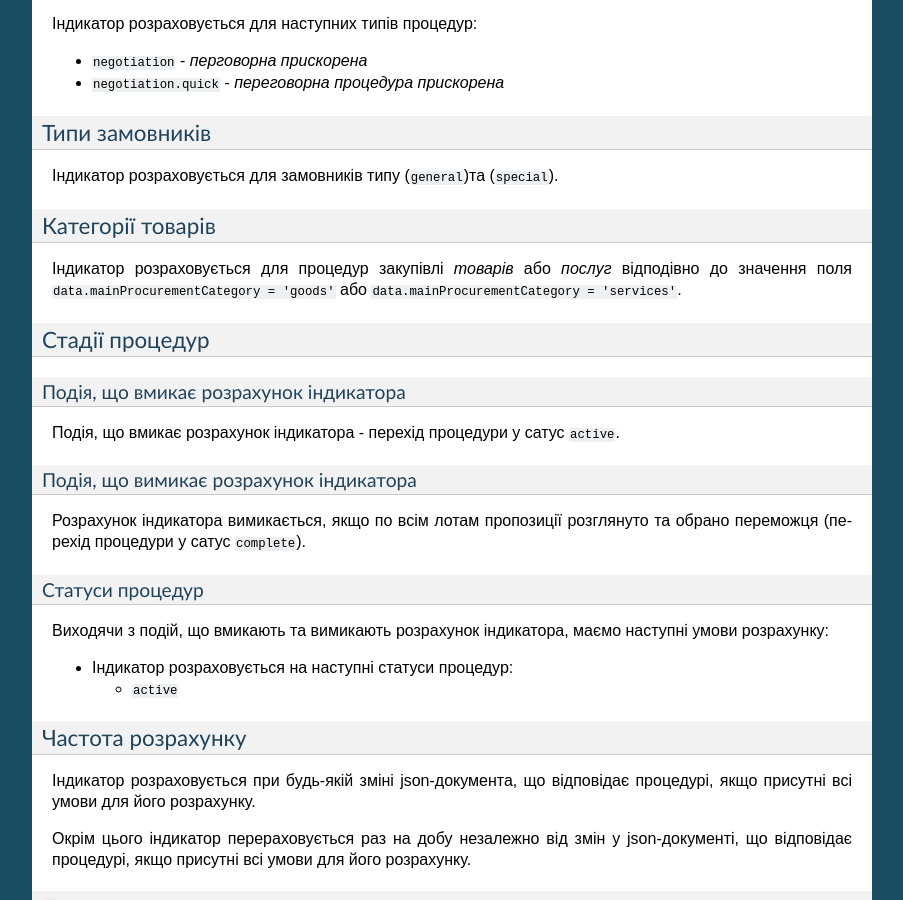
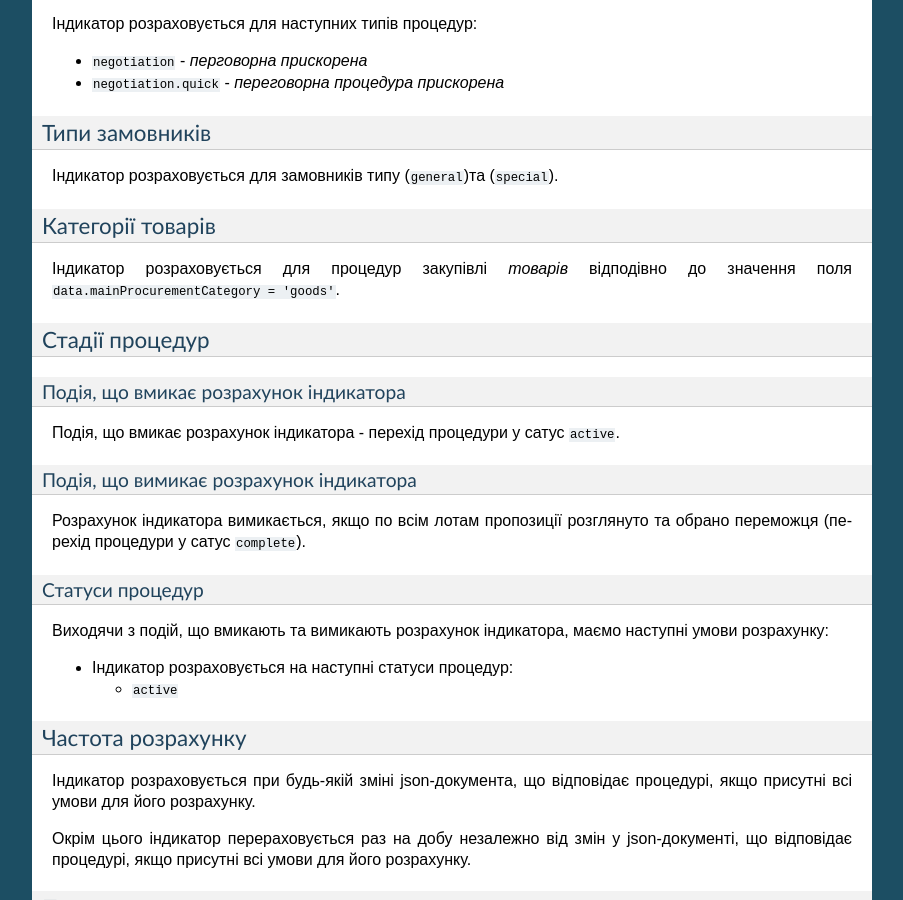
Before and after one commit to dbolshev/indicators-docs, a Sphinx documentation site: the page built from docs/RISK-1-2.rst, in a window 1280 px wide and 900 px high, scrolled down 973 px. Shown: the whole window, without its empty margins (198-1101 px from the left). Built offline with Sphinx 7.4.7, drawn with Linux system fonts in a browser that asks for light colours.

Commit message:
Update RISK-1-2.rst

```diff
--- a/docs/RISK-1-2.rst
+++ b/docs/RISK-1-2.rst
@@ -64,7 +64,7 @@ RISK-1-2. Використання переговорної процедури
 Категорії товарів
 =================
 
-Індикатор розраховується для процедур закупівлі *товарів* або *послуг* відподівно до значення поля ``data.mainProcurementCategory = 'goods'`` або ``data.mainProcurementCategory = 'services'``.
+Індикатор розраховується для процедур закупівлі *товарів* відподівно до значення поля ``data.mainProcurementCategory = 'goods'``.
 
 
 Стадії процедур
```
